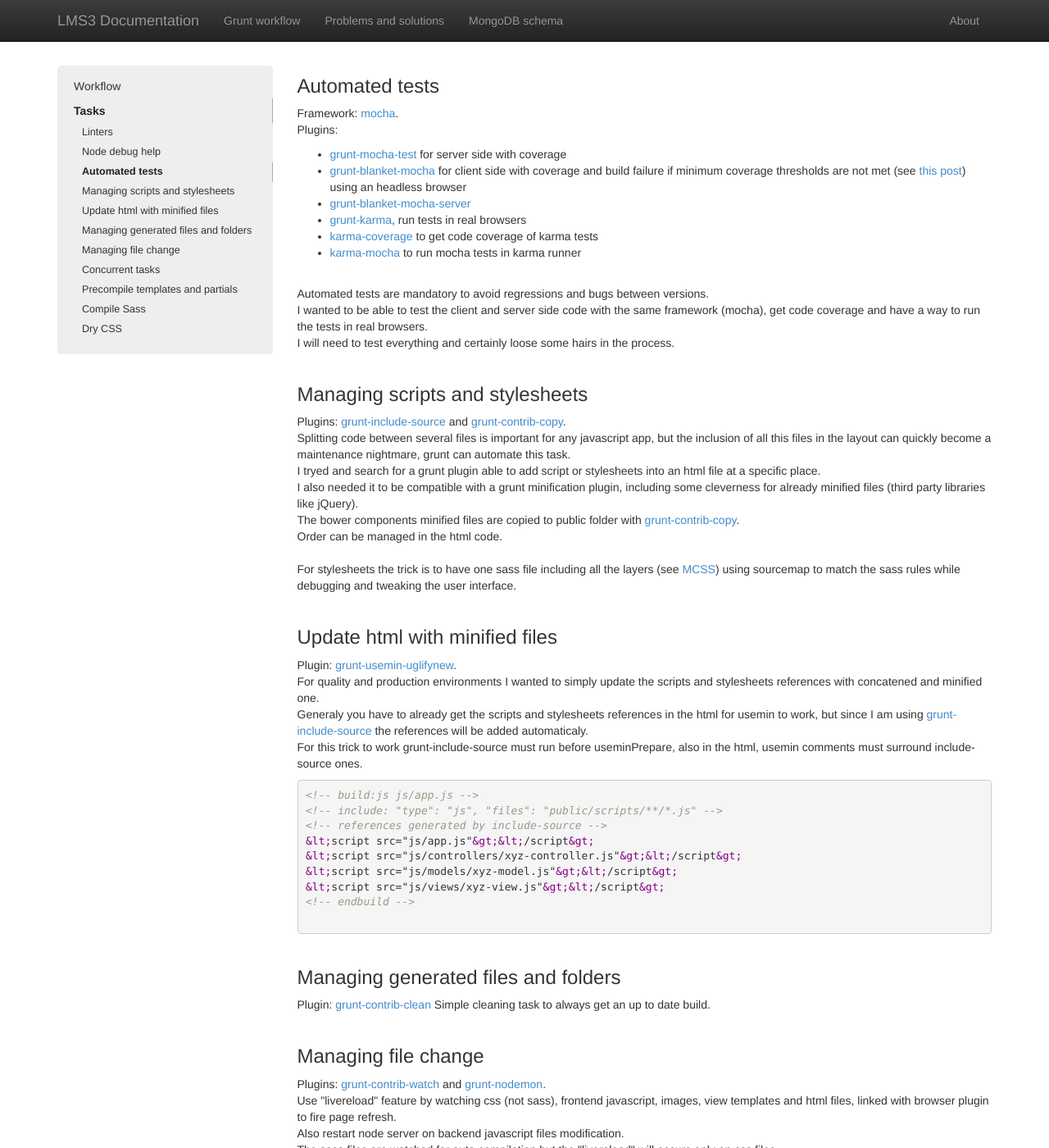
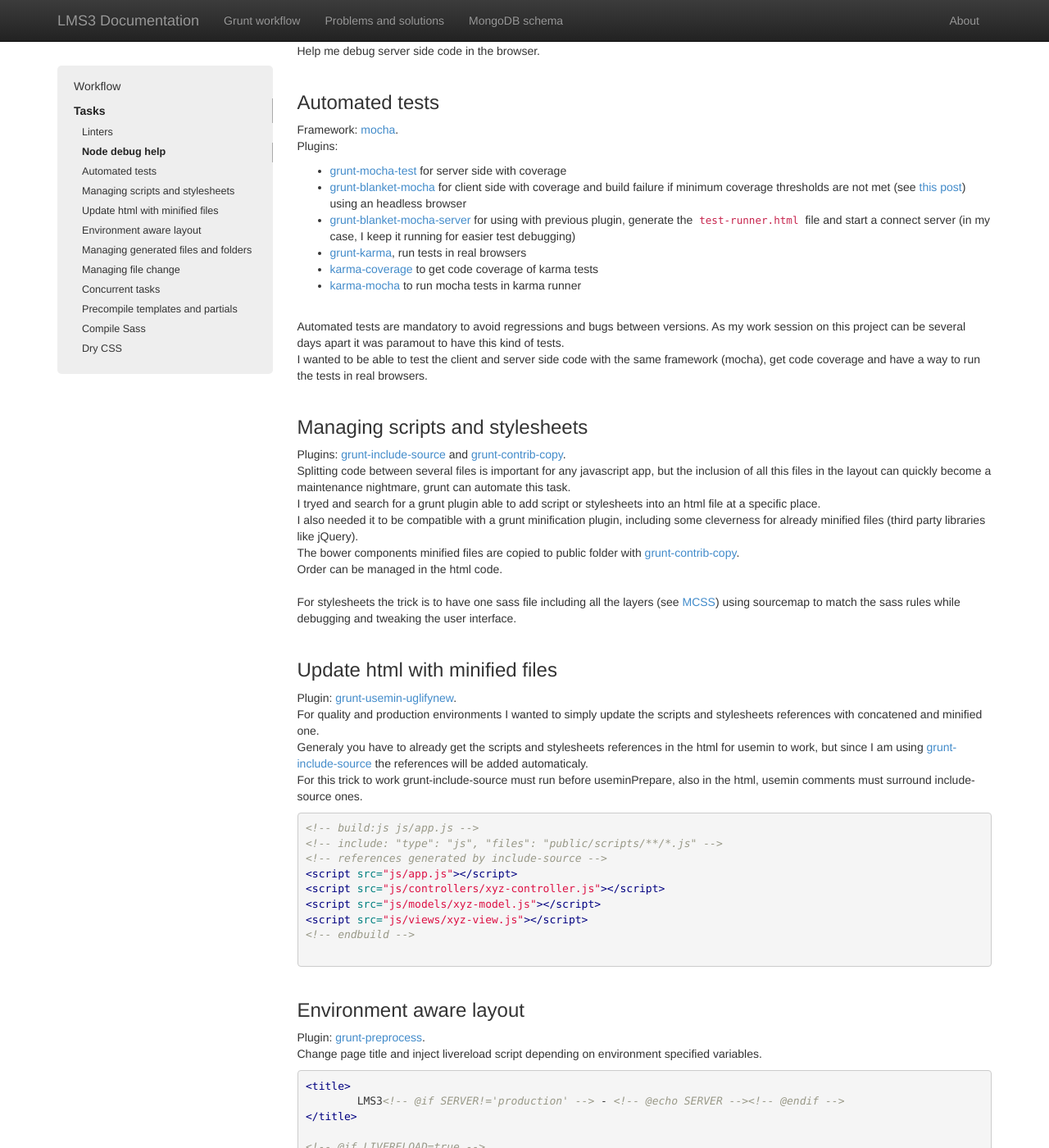
Before and after one commit to gmoulin/lms3, a Jekyll site: the page built from grunt-workflow.html, in a window 1280 px wide and 1400 px high, scrolled down 1576 px. Shown: the whole window at 82% size. Built offline with Jekyll 4.4.1, drawn with Linux system fonts in a browser that asks for light colours; nearby versions of some CDN libraries; some of the changed text lies outside the part shown.

Commit message:
updated grunt workflow

```diff
--- a/grunt-workflow.html
+++ b/grunt-workflow.html
@@ -20,6 +20,7 @@ title: Grunt workflow
 			<li>watch css (not sass), frontend javascript, images, view templates and html files</li>
 			<li>watch sass files (compiled to css with sourcemap)</li>
 			<li>watch backend javascript for node server restart</li>
+			<li>watch javascript test files</li>
 		</ol>
 	</p>
 
@@ -103,15 +104,14 @@ title: Grunt workflow
 		<ul>
 			<li><a href="https://github.com/pghalliday/grunt-mocha-test" target="_blank">grunt-mocha-test</a> for server side with coverage</li>
 			<li><a href="https://github.com/ModelN/grunt-blanket-mocha" target="_blank">grunt-blanket-mocha</a> for client side with coverage and build failure if minimum coverage thresholds are not met (see <a href="http://geekdave.com/2013/08/02/automated-code-coverage-enforcement-for-mocha-using-grunt-and-blanket/" target="_blank">this post</a>) using an headless browser</li>
-			<li><a href="https://github.com/stu-salsbury/grunt-blanket-mocha-server" target="_blank">grunt-blanket-mocha-server</a></li>
+			<li><a href="https://github.com/stu-salsbury/grunt-blanket-mocha-server" target="_blank">grunt-blanket-mocha-server</a> for using with previous plugin, generate the <code>test-runner.html</code> file and start a connect server (in my case, I keep it running for easier test debugging)</li>
 			<li><a href="https://github.com/karma-runner/grunt-karma" target="_blank">grunt-karma</a>, run tests in real browsers</li>
 			<li><a href="https://github.com/karma-runner/karma-coverage" target="_blank">karma-coverage</a> to get code coverage of karma tests</li>
 			<li><a href="https://github.com/karma-runner/karma-mocha" target="_blank">karma-mocha</a> to run mocha tests in karma runner</li>
 		</ul>
 		<br />
-		Automated tests are mandatory to avoid regressions and bugs between versions.<br />
+		Automated tests are mandatory to avoid regressions and bugs between versions. As my work session on this project can be several days apart it was paramout to have this kind of tests.<br />
 		I wanted to be able to test the client and server side code with the same framework (mocha), get code coverage and have a way to run the tests in real browsers.<br />
-		I will need to test everything and certainly loose some hairs in the process.
 	</p>
 
 	<h3 id="managing-scripts-and-stylesheets">Managing scripts and stylesheets</h3>
@@ -137,17 +137,46 @@ title: Grunt workflow
 <!-- build:js js/app.js -->
 <!-- include: "type": "js", "files": "public/scripts/**/*.js" -->
 <!-- references generated by include-source -->
-&lt;script src="js/app.js"&gt;&lt;/script&gt;
-&lt;script src="js/controllers/xyz-controller.js"&gt;&lt;/script&gt;
-&lt;script src="js/models/xyz-model.js"&gt;&lt;/script&gt;
-&lt;script src="js/views/xyz-view.js"&gt;&lt;/script&gt;
+<script src="js/app.js"></script>
+<script src="js/controllers/xyz-controller.js"></script>
+<script src="js/models/xyz-model.js"></script>
+<script src="js/views/xyz-view.js"></script>
 <!-- endbuild -->
+		{% endhighlight %}
+	</p>
+
+	<h3 id="environment-aware-layout">Environment aware layout</h3>
+	<p>
+		Plugin: <a href="https://github.com/jsoverson/grunt-preprocess" target="_blank">grunt-preprocess</a>.<br />
+		Change page title and inject livereload script depending on environment specified variables.<br />
+		{% highlight html %}
+<title>
+	LMS3<!-- @if SERVER!='production' --> - <!-- @echo SERVER --><!-- @endif -->
+</title>
+
+<!-- @if LIVERELOAD=true -->
+<script src="//localhost:5555/livereload.js"></script>
+<!-- @endif -->
+		{% endhighlight %}
+		{% highlight javascript %}
+preprocess: {
+	dev: {
+		options: {
+			context: { //variables for template parsing
+				LIVERELOAD: true,
+				SERVER: 'developement'
+			}
+		},
+		src: '.tmp/client/index.html',
+		dest: 'public/index.html',
+	}
+}
 		{% endhighlight %}
 	</p>
 
 	<h3 id="managing-generated-files-and-folders">Managing generated files and folders</h3>
 	<p>
-		Plugin: <a href="https://github.com/gruntjs/grunt-contrib-clean" target="_blank">grunt-contrib-clean</a>
+		Plugin: <a href="https://github.com/gruntjs/grunt-contrib-clean" target="_blank">grunt-contrib-clean</a>.<br />
 		Simple cleaning task to always get an up to date build.<br />
 	</p>
 
--- a/package.json
+++ b/package.json
@@ -9,6 +9,7 @@
     "grunt-contrib-watch": "~0.5.3",
     "matchdep": "~0.3.0",
     "grunt-shell": "~0.6.1",
-    "grunt-concurrent": "~0.4.2"
+    "grunt-concurrent": "~0.4.2",
+    "grunt-open": "~0.2.2"
   }
 }
```
Also changed, not shown: Gruntfile.js (+7 -1 lines).
